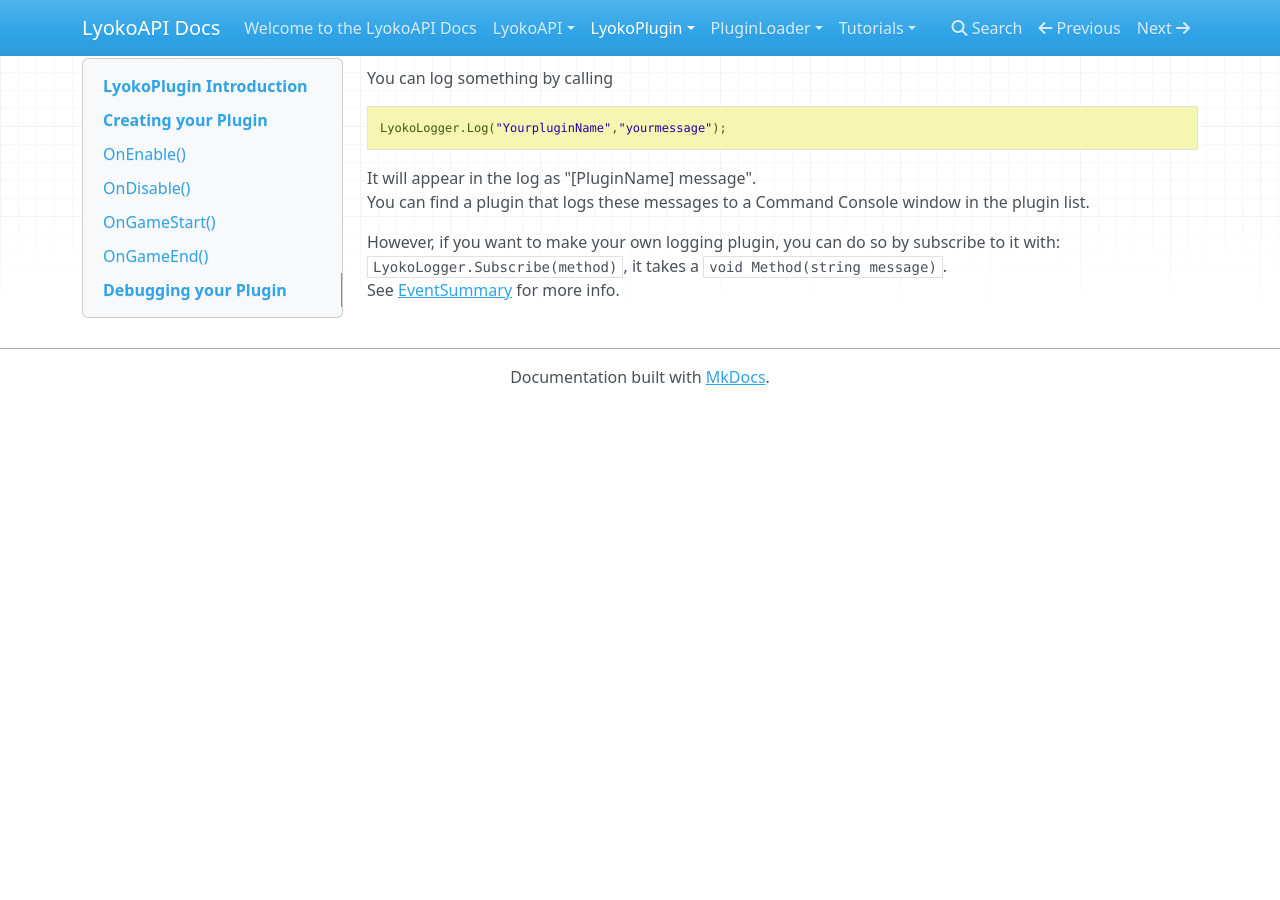
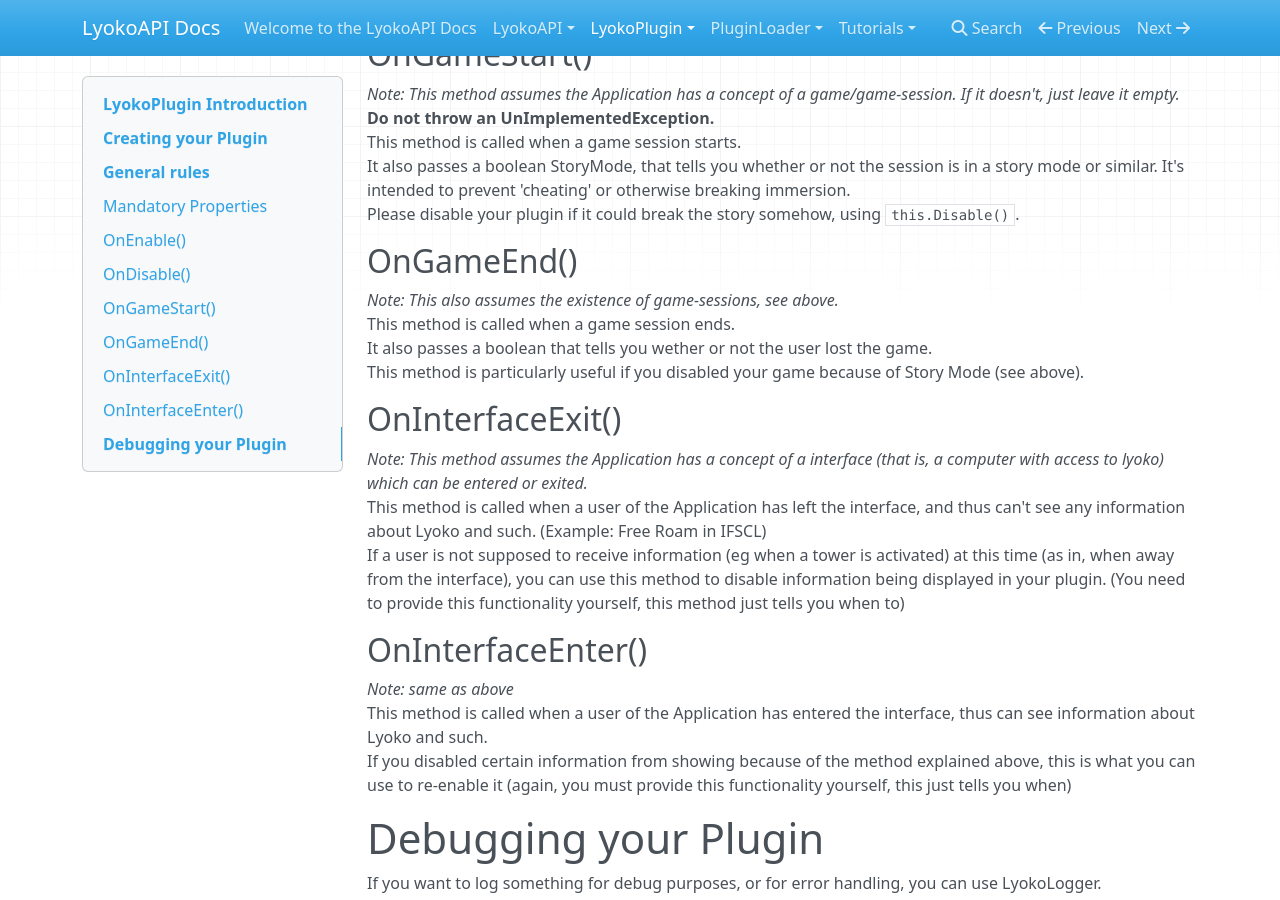
Before and after one commit to LyokoAPI/LyokoAPIDoc, an MkDocs documentation site: the page built from docs/LyokoPlugin/introduction.md, in a window 1280 px wide and 900 px high, scrolled down 1251 px. Built offline with MkDocs 1.6.1, drawn with Linux system fonts in a browser that asks for light colours; nearby versions of some CDN libraries; before the commit the page ends 1656 px from its top, so only the background shows below that; some of the changed text lies outside the part shown.

Commit message:
Updated basic V2 plugin info

```diff
--- a/docs/LyokoPlugin/introduction.md
+++ b/docs/LyokoPlugin/introduction.md
@@ -13,6 +13,22 @@ You must declare one class that extends the LyokoPlugin class.<br>
 This will be recognized by the Application as your plugin.
 
 **see [the Tutorial](../Tutorials/Your First Plugin) for a good example**
+
+#General rules
+In general a plugin must not be for any kind of cheating.<br>
+It must be open source (unless you can persuade us to make an exception).<br>
+It must also not harm, annoy or bother the user or cause interference with the Application.
+
+##Mandatory Properties
+These properties must be present in your LyokoAPIPlugin in order to be LAPI-Compliant:<br>
+<ul>
+  <li>Name: This is the name for your plugin. Preferably as unique as you can manage.</li>
+  <li>Author: The name of you, or you and your partners. Choose a name that can be found somewhere in order to contact you.</li>
+  <li>Version: The version of this plugin. Use a versioning system that makes sense, like [this one](http://apr.apache.org/versioning.html)</li>
+  <li>CompatibleLAPIVersions: a list of LAPI versions that this plugin is supposed to be compatible with.</li>
+</ul><br>
+You can find how to declare these properties in [the Tutorial](../Tutorials/Your First Plugin).
+
 
 ##OnEnable()
 This is the method that will 'start' your plugin.<br>
@@ -41,6 +57,19 @@ This method is called when a game session ends.<br>
 It also passes a boolean that tells you wether or not the user lost the game.<br>
 This method is particularly useful if you disabled your game because of Story Mode (see above).
 
+
+##OnInterfaceExit()
+*Note: This method assumes the Application has a concept of a interface (that is, a computer with access to lyoko) which can be entered or exited.*<br>
+This method is called when a user of the Application has left the interface, and thus can't see any information about Lyoko and such. (Example: Free Roam in IFSCL)<br>
+If a user is not supposed to receive information (eg when a tower is activated) at this time (as in, when away from the interface), you can use this method to disable information being displayed in your plugin. (You need to provide this functionality yourself, this method just tells you when to)
+
+
+##OnInterfaceEnter()
+*Note: same as above*<br>
+This method is called when a user of the Application has entered the interface, thus can see information about Lyoko and such.<br>
+If you disabled certain information from showing because of the method explained above, this is what you can use to re-enable it (again, you must provide this functionality yourself, this just tells you when)
+
+
 #Debugging your Plugin
 If you want to log something for debug purposes, or for error handling,
 you can use LyokoLogger.<br>
```
Also changed, not shown: docs/Tutorials/Your First Plugin.md (+6 -18 lines).
